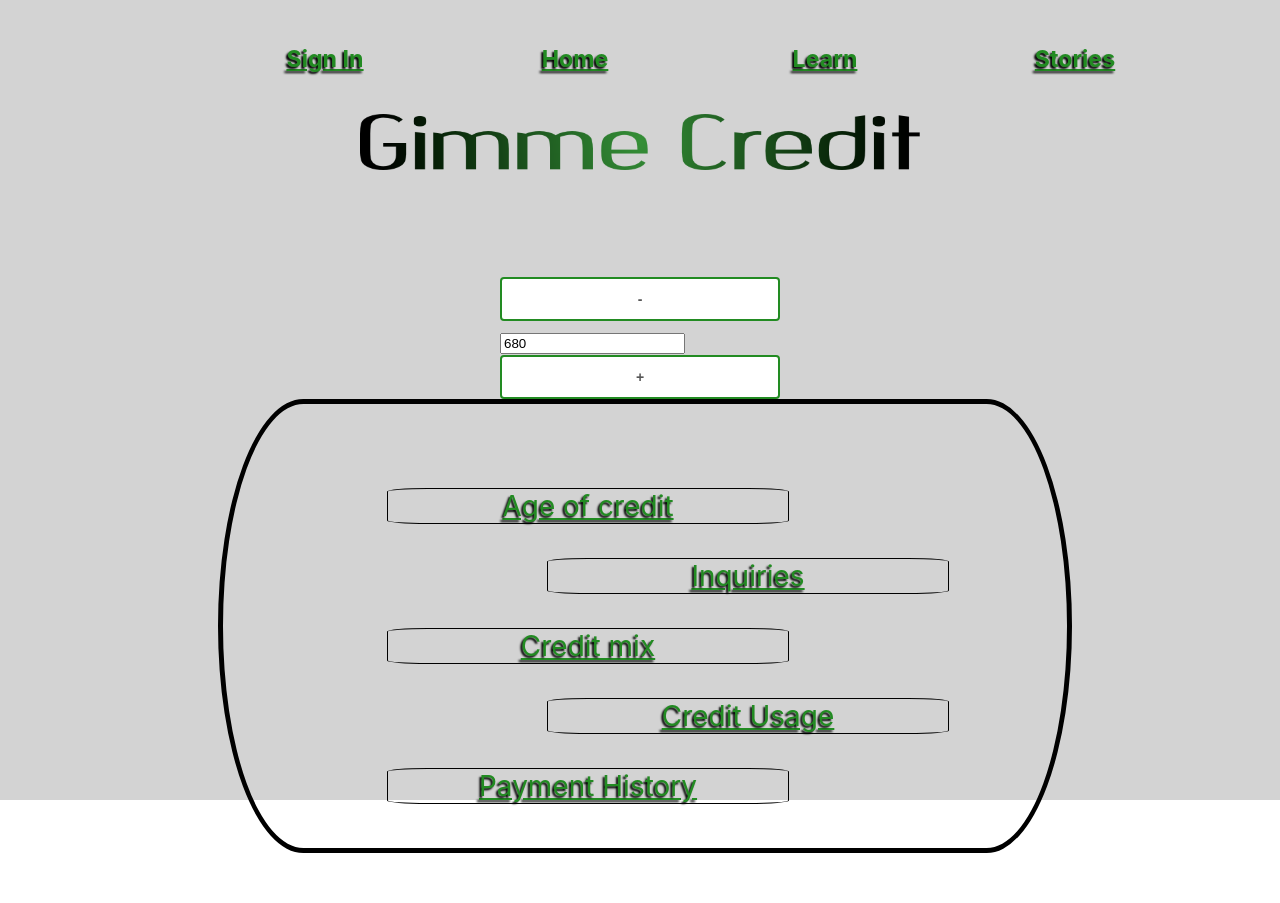
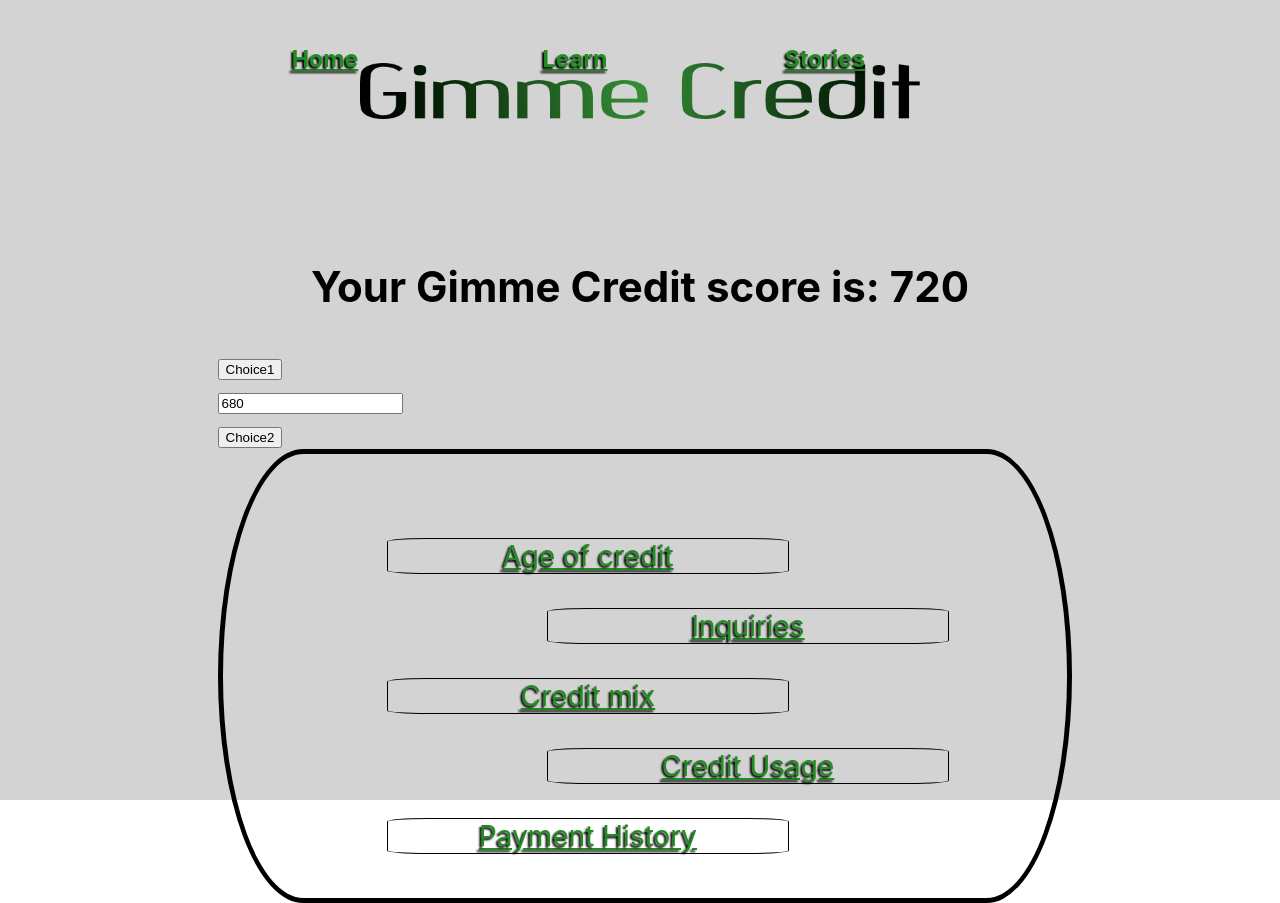
Before and after one commit to Mumrawsingh/gimme-credit-app, a React (Create React App) app in the folder client/: page /learn in a window 1280 px wide. Before the commit the page ends 853 px from the top, so only its background shows below. Built offline with nearby package versions, Linux system fonts and the light colour scheme.

Commit message:
Score handling function - state and props between App.js and Score.js is now working

```diff
--- a/client/src/App.css
+++ b/client/src/App.css
@@ -308,6 +308,17 @@ body, html, #root, .app, .container {
 }
 
 
+.btn-btn-outline-primary{
+
+  width: 50mvin;
+
+}
+
+.input-group-prepend{
+
+width: 50vmin;
+
+}
 
 
 
--- a/client/src/App.js
+++ b/client/src/App.js
@@ -3,12 +3,17 @@ import Routing      from './components/Routing';
 import './App.css';
 import logo         from './gimmecreditlogo.png';
 import NavBar       from './components/NavBar';
-import CreditScore from './components/CreditScoreCounter/CreditScore';
+import Score        from './components/CreditScoreCounter/Score';
+import {useState}   from 'react'
 // import "../node_modules/bootstrap/dist/css/bootstrap.min.css";
 
 
 
 function App() {
+
+    const [num, setNum] = useState(720)
+
+
   return (
     <div className="app">
         <div className='container'>
@@ -19,7 +24,9 @@ function App() {
             </header>
           </div>
 
-          <CreditScore/>
+          <Score
+            currentScore={num}
+          />
           <NavBar/>
           <Routing/>
 
--- a/client/src/components/CreditScoreCounter/CreditScore.js
+++ b/client/src/components/CreditScoreCounter/CreditScore.js
@@ -4,18 +4,25 @@ import {useState} from "react"
 function CreditScore(){
 
     let [num, setNum]= useState(680);
+    console.log("Number movement", num)
   let incNum =()=>{
-    if(num<730)
-    {
-    setNum(Number(num)+10);
+
+    if(num < 730) {
+
+    setNum((Number(num)+10));
+
     }
   };
   let decNum = () => {
-     if(num>630)
-     {
-      setNum(num - 10);
+
+     if(num > 630) {
+
+      setNum((num - 10));
+
      }
+
   }
+
  let handleChange = (e)=>{
    setNum(e.target.value);
   }
@@ -24,11 +31,11 @@ function CreditScore(){
     <div className="col-xl-1">
         <div class="input-group">
             <div class="input-group-prepend">
-    <button class="btn btn-outline-primary" type="button" onClick={decNum}>-</button>
+                <button class="btn-btn-outline-primary" type="button" onClick={decNum}>Choice1</button>
+                    <div class="input-group-prepend">
+                        <input type="text" class="form-control" value={num} onChange={handleChange}/>
                     </div>
-  <input type="text" class="form-control" value={num} onChange={handleChange}/>
-  <div class="input-group-prepend">
-    <button class="btn btn-outline-primary" type="button" onClick={incNum}>+</button>
+                <button class="btn-btn-outline-primary" type="button" onClick={incNum}>Choice2</button>
             </div>
         </div>
     </div>
@@ -39,5 +46,14 @@ function CreditScore(){
 
 export default CreditScore;
 
+// Ok so I know how to create a counter with inc and dec buttons. However Idk how to translate this to
+// prompt or choices.
+
+// I'm thinking that I need to create a div in each credit factor that contains a prompt message and inside
+// that div, make  two divs that represent choices.CreditScore
+
+// but then idk what to do after that. Do I keep the <Input> tag in here and reuse the inc/dec buttons in the
+// credit factor .js files? if so, how do I connect all this?
+
 
 // Write code in a CreditScore.js component that allows score changes.
--- /dev/null
+++ b/client/src/components/CreditScoreCounter/Score.js
@@ -0,0 +1,11 @@
+import React from "react";
+
+function Score({currentScore}){
+console.log(currentScore)
+    return(
+
+        <h2>{`Your Gimme Credit score is: ${ currentScore}`}</h2>
+    );
+}
+
+export default Score;
--- a/client/src/components/NavBar.js
+++ b/client/src/components/NavBar.js
@@ -10,9 +10,9 @@ function NavBar() {
             <header>
                 <nav>
 
-                        <h5 className='navLink'>
+                        {/* <h5 className='navLink'>
                             <NavLink to='/'>Sign In</NavLink>
-                        </h5>
+                        </h5> */}
 
                         <h5 className='navLink'>
                             <NavLink to='/home'>Home</NavLink>
--- a/client/src/components/education/Learn.js
+++ b/client/src/components/education/Learn.js
@@ -1,10 +1,16 @@
 import React       from 'react';
 import { NavLink } from "react-router-dom";
 // import LearnNav from './LearnNav';
+import CreditScore from '../CreditScoreCounter/CreditScore';
 
 function Learn() {
 
     return(
+
+        <div className='learn-container'>
+
+            <CreditScore/>
+
             <div className='learn'>
 
                 <nav className='learn-nav'>
@@ -52,6 +58,7 @@ function Learn() {
 
             </div>
 
+        </div>
 
     )
 
```
Lines whose indentation alone changed are shown as unchanged.
